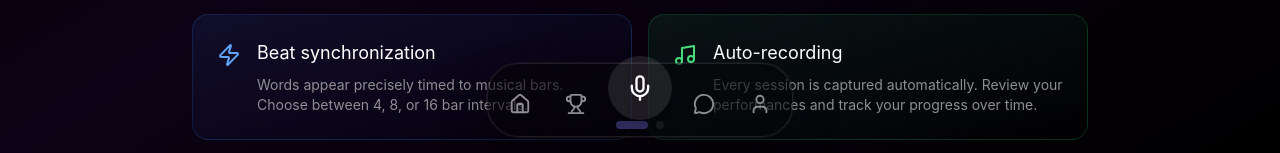
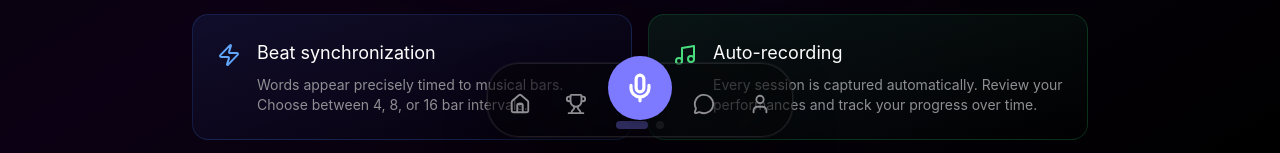
Before and after one commit to charlesclz03/flowforge, a Next.js app: page /howitworks in a window 1280 px wide. Shown: the part 647-800 px from the top of the page. Built offline with nearby package versions, Linux system fonts and the light colour scheme; no server answers; sample sign-in values are in the browser's storage.

Commit message:
Fix: Enforce redirect to /howitworks session setup flow from /practice

```diff
--- a/app/practice/page.tsx
+++ b/app/practice/page.tsx
@@ -352,12 +352,8 @@ export default function PracticePage() {
 
   // Redirect to setup if there is no configured beat
   useEffect(() => {
-    // Check for first visit (Tutorial active)
-    const isFirstVisit =
-      typeof window !== 'undefined' && !localStorage.getItem('flowforge_first_visit_complete')
-
-    if (isLoaded && !selectedBeat && !challengeId && !isFirstVisit) {
-      router.push('/difficultyselection')
+    if (isLoaded && !selectedBeat && !challengeId) {
+      router.push('/howitworks')
     }
   }, [isLoaded, selectedBeat, router, challengeId])
 
--- a/components/organisms/layout/BottomNav.tsx
+++ b/components/organisms/layout/BottomNav.tsx
@@ -33,9 +33,9 @@ export function BottomNav() {
     },
     {
       name: 'Practice',
-      href: '/practice',
+      href: '/howitworks',
       icon: Mic,
-      match: (path: string) => path === '/practice' || path === '/difficultyselection',
+      match: (path: string) => path === '/practice' || path === '/difficultyselection' || path === '/howitworks',
       isPrimary: true, // Special flag for center button
     },
     {
```
Also changed, not shown: public/sw.js, 1 other file (tests, documents, lock files or other folders).
